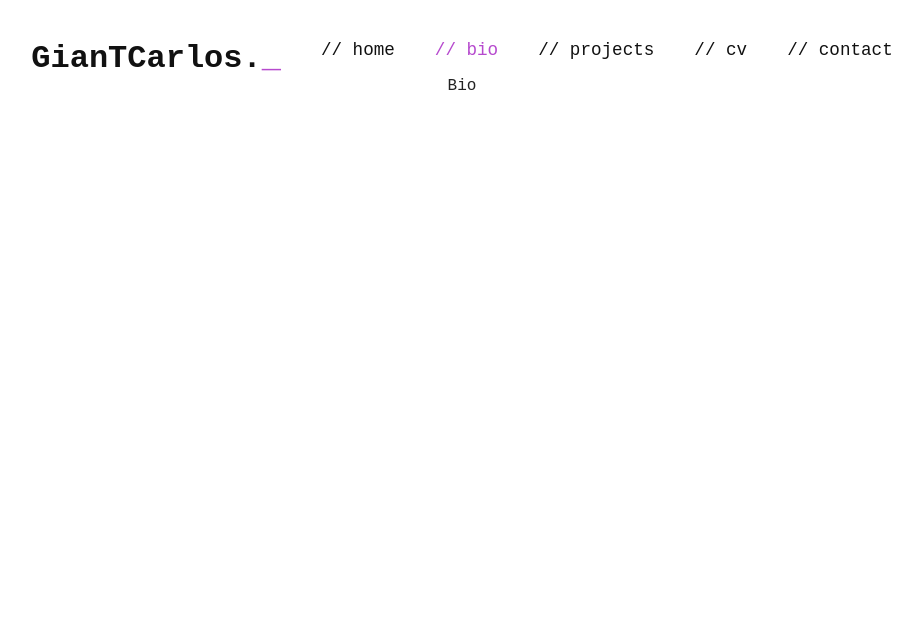
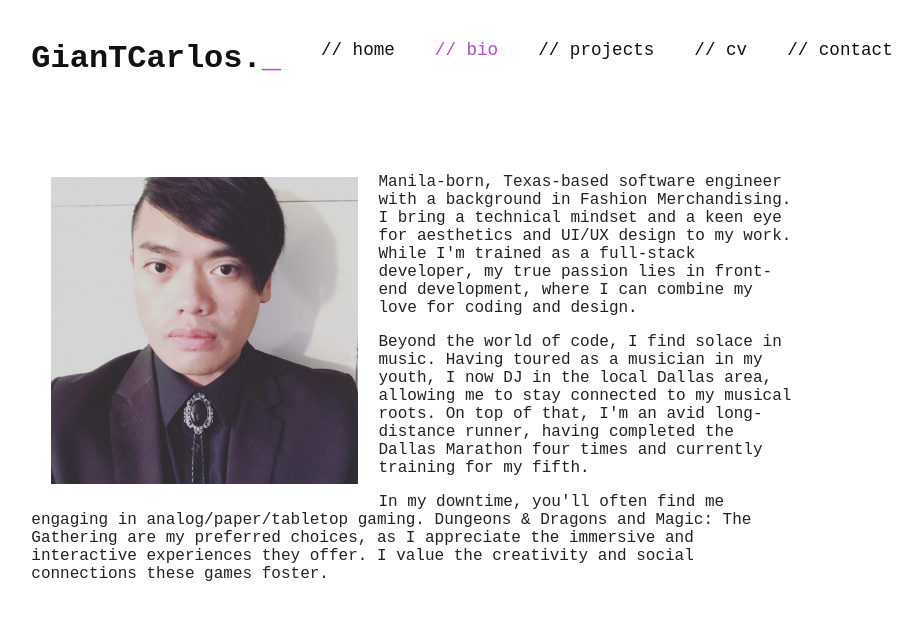
Before and after one commit to giantcarlos/dev-portfolio, a React (Create React App) app: page /bio in a window 1280 px wide. Shown: the top 620 px of the page, without its empty margins (178-1100 px from the left). Built offline with nearby package versions, Linux system fonts and the light colour scheme.

Commit message:
add bio details and css

```diff
--- a/src/App.css
+++ b/src/App.css
@@ -15,7 +15,7 @@ nav {
   font-size: 1.1rem;
   background-color: #fff;
   color: #111;
-  display: flex;
+  display: inline-flex;
   justify-content: center;
   gap: 2.5rem;
   margin-top: 2.5rem;
@@ -97,6 +97,19 @@ h3 {
   }
 }
 
+@keyframes fadeIn {
+  from {
+    opacity: 0;
+  }
+  to {
+    opacity: 1;
+  }
+}
+
+p {
+  font-size: 1rem;
+}
+
 .highlight {
   color: #b64ace;
 }
@@ -105,3 +118,17 @@ div .home {
   margin-top: 12rem;
   text-align: center;
 }
+
+div .bio {
+  margin-top: 5rem;
+  position: absolute;
+  text-align: left;
+  width: 60%;
+  animation: fadeIn .5s;
+}
+
+.me {
+  float: left;
+  width: 40%;
+  margin: 1.25rem;
+}
--- a/src/Components/Bio.js
+++ b/src/Components/Bio.js
@@ -2,7 +2,12 @@ import React from 'react'
 
 function Bio() {
   return (
-    <div>Bio</div>
+    <div className="bio">
+      <img className="me" src="/bolo.jpg" alt="" />
+      <p>Manila-born, Texas-based software engineer with a background in Fashion Merchandising. I bring a technical mindset and a keen eye for aesthetics and UI/UX design to my work. While I'm trained as a full-stack developer, my true passion lies in front-end development, where I can combine my love for coding and design.</p>
+      <p>Beyond the world of code, I find solace in music. Having toured as a musician in my youth, I now DJ in the local Dallas area, allowing me to stay connected to my musical roots. On top of that, I'm an avid long-distance runner, having completed the Dallas Marathon four times and currently training for my fifth.</p>
+      <p>In my downtime, you'll often find me engaging in analog/paper/tabletop gaming. Dungeons & Dragons and Magic: The Gathering are my preferred choices, as I appreciate the immersive and interactive experiences they offer. I value the creativity and social connections these games foster.</p>
+    </div>
   )
 }
 
```
Also changed, not shown: public/bolo.jpg (added), 1 other file (tests, documents, lock files or other folders).
